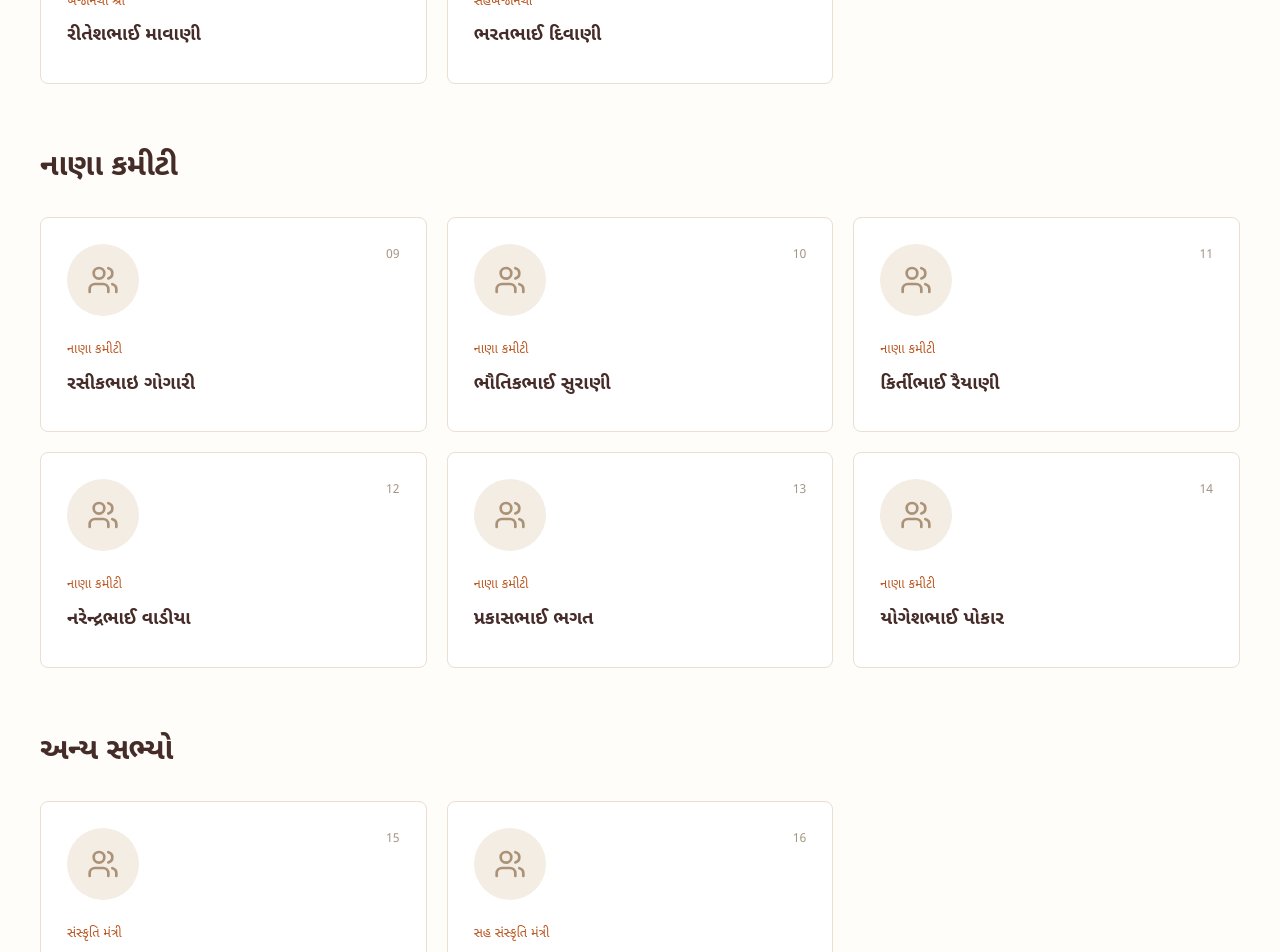
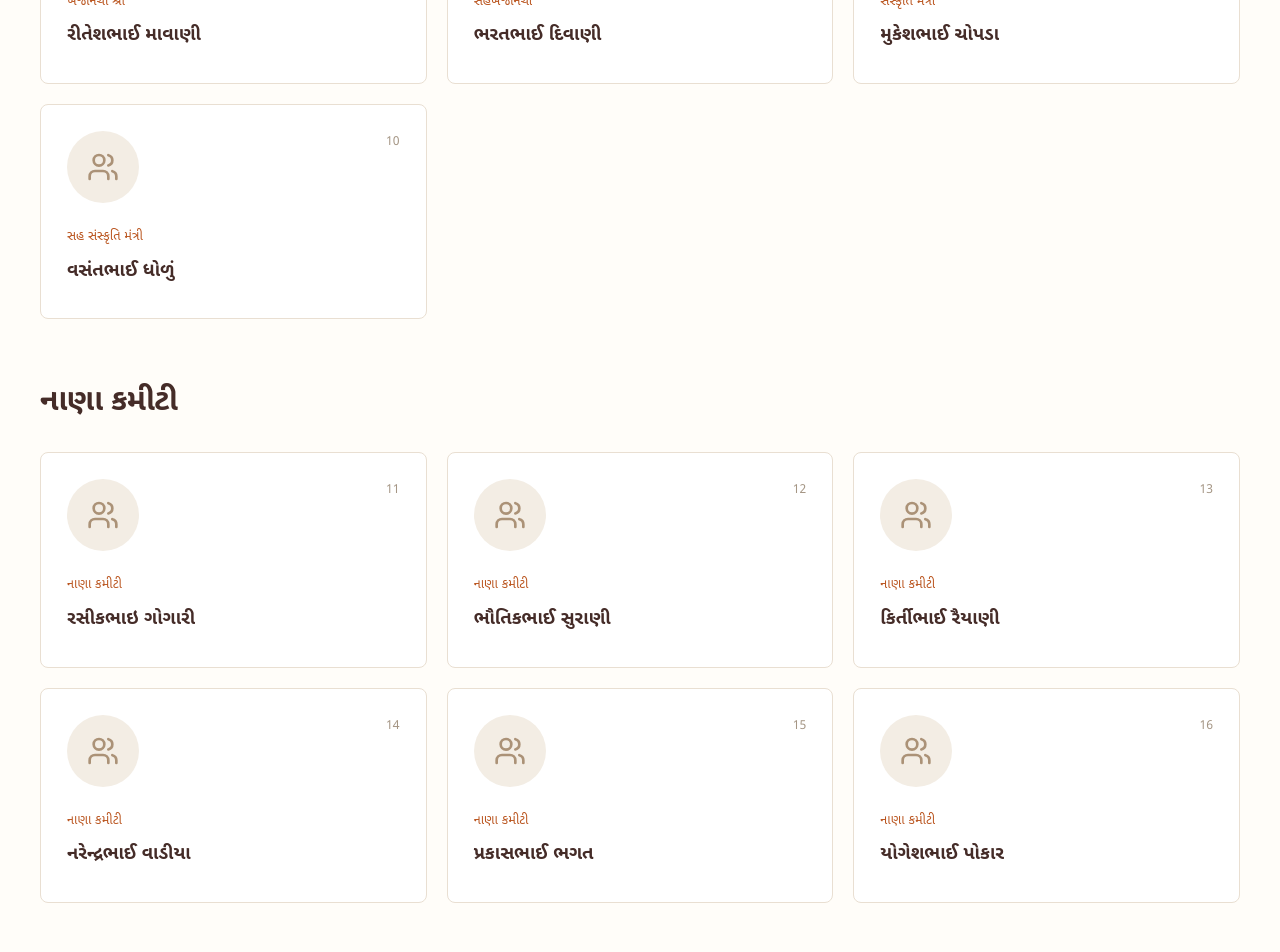
Before and after one commit to arvindlirco-png/DSS, a React (Vite) app: page /#/committee in a window 1280 px wide. Shown: the part 1260-2212 px from the top of the page. Built offline with nearby package versions, Linux system fonts and the light colour scheme.

Commit message:
Place cultural ministers under office bearers before finance committee

```diff
--- a/src/data/committee.ts
+++ b/src/data/committee.ts
@@ -9,9 +9,10 @@ const names = [
  ['હષૅદભાઈ ચોપડા','Harshadbhai Chopda','સહ મંત્રી','Joint Secretary'],
  ['રીતેશભાઈ માવાણી','Riteshbhai Mavani','ખજાનચી શ્રી','Treasurer'],
  ['ભરતભાઈ દિવાણી','Bharatbhai Diwani','સહખજાનચી','Joint Treasurer'],
- ['રસીકભાઇ ગોગારી','Rasikbhai Gogari'],['ભૌતિકભાઈ સુરાણી','Bhautikbhai Surani'],['કિર્તીભાઈ રૈયાણી','Kirtibhai Raiyani'],['નરેન્દ્રભાઈ વાડીયા','Narendrabhai Wadiya'],['પ્રકાસભાઈ ભગત','Prakashbhai Bhagat'],['યોગેશભાઈ પોકાર','Yogeshbhai Pokar'],['મુકેશભાઈ ચોપડા','Mukeshbhai Chopda','સંસ્કૃતિ મંત્રી','Sanskruti Mantri'],['વસંતભાઈ ધોળું','Vasantbhai Dholu','સહ સંસ્કૃતિ મંત્રી','Saha Sanskruti Mantri'],
+ ['મુકેશભાઈ ચોપડા','Mukeshbhai Chopda','સંસ્કૃતિ મંત્રી','Sanskruti Mantri'],['વસંતભાઈ ધોળું','Vasantbhai Dholu','સહ સંસ્કૃતિ મંત્રી','Saha Sanskruti Mantri'],
+ ['રસીકભાઇ ગોગારી','Rasikbhai Gogari'],['ભૌતિકભાઈ સુરાણી','Bhautikbhai Surani'],['કિર્તીભાઈ રૈયાણી','Kirtibhai Raiyani'],['નરેન્દ્રભાઈ વાડીયા','Narendrabhai Wadiya'],['પ્રકાસભાઈ ભગત','Prakashbhai Bhagat'],['યોગેશભાઈ પોકાર','Yogeshbhai Pokar'],
 ];
-export const committee:Person[] = names.map((n,i)=>({name:bi(n[0],n[1]),role:n[2]?bi(n[2],n[3]):bi('નાણા કમીટી','Finance Committee'),group:i<8?'office':i<14?'finance':'other',responsibility:pending,photo:'',phone:'',publicPhone:false}));
+export const committee:Person[] = names.map(n=>({name:bi(n[0],n[1]),role:n[2]?bi(n[2],n[3]):bi('નાણા કમીટી','Finance Committee'),group:n[2]?'office':'finance',responsibility:pending,photo:'',phone:'',publicPhone:false}));
 export const committeeNote = bi('આપેલી 16 સભ્યોની યાદી મુજબ. કાર્યકાળ અને સત્તાવાર મંજૂરીની વિગતો બાકી છે. અંગ્રેજી નામો તથા છેલ્લાં બે નામોના ગુજરાતી લખાણની પુષ્ટિ જરૂરી છે.','Based on the supplied list of 16 people. Term and official approval details are pending. English transliterations and the Gujarati spellings of the final two names require confirmation.');
 export const groups = {office:bi('હોદ્દેદારો','Office bearers'),finance:bi('નાણા કમીટી','Finance Committee'),other:bi('અન્ય સભ્યો','Other members')};
 export const eventCommittees: {name:Text; members:Text[]}[] = [];
--- a/src/main.tsx
+++ b/src/main.tsx
@@ -42,7 +42,7 @@ function Home(){const t=useText();return <>
  </>}
 function About(){return <><PageHead title={headings.about} description={site.intro}/><Badge/><Sections items={aboutSections}/></>}
 function Objectives(){const t=useText();return <><PageHead title={headings.objectives} description={objectiveNote}/><ObjectiveCards/><p className="source-note">{t(site.draft)}</p></>}
-function Committee(){const t=useText();return <><PageHead title={headings.committee} description={committeeNote}/><p className="notice-bar">{t(ui.term)}: {t(pending)}</p>{(['office','finance','other'] as const).map(group=><section className="section" key={group}><SectionHeader title={groups[group]}/><div className="people-grid">{committee.map((p,i)=>p.group===group?<PersonCard person={p} index={i} key={i}/>:null)}</div></section>)}{eventCommittees.map((c,i)=><section key={i}><h2>{t(c.name)}</h2><ul>{c.members.map((m,j)=><li key={j}>{t(m)}</li>)}</ul></section>)}</>}
+function Committee(){const t=useText();return <><PageHead title={headings.committee} description={committeeNote}/><p className="notice-bar">{t(ui.term)}: {t(pending)}</p>{(['office','finance','other'] as const).filter(group=>committee.some(p=>p.group===group)).map(group=><section className="section" key={group}><SectionHeader title={groups[group]}/><div className="people-grid">{committee.map((p,i)=>p.group===group?<PersonCard person={p} index={i} key={i}/>:null)}</div></section>)}{eventCommittees.map((c,i)=><section key={i}><h2>{t(c.name)}</h2><ul>{c.members.map((m,j)=><li key={j}>{t(m)}</li>)}</ul></section>)}</>}
 function Events(){const t=useText();const [filter,setFilter]=useState('all');const shown=events.filter(e=>filter==='all'||e.status===filter);return <><PageHead title={headings.events}/><div className="filters">{[['all',ui.all],['upcoming',ui.upcoming],['completed',ui.past]].map(([key,label])=><button key={key as string} aria-pressed={filter===key} className={filter===key?'selected':''} onClick={()=>setFilter(key as string)}>{t(label as Text)}</button>)}</div>{shown.length?<div className="two-col">{shown.map(e=><EventCard key={e.id} event={e}/>)}</div>:<Empty/>}</>}
 function EventDetail(){const {id}=useParams();const t=useText();const e=events.find(x=>x.id===id);if(!e)return <NotFound/>;return <><PageHead title={e.title} description={e.description}/>{e.sample&&<Badge sample/>}{e.banner&&<img className="detail-banner" src={e.banner} alt={t(e.title)}/>}<div className="detail-grid">{[[ui.date,e.dateLabel?t(e.dateLabel):e.date||t(pending)],[pl.time,`${e.start||t(pending)}${e.end?' – '+e.end:''}`],[pl.venue,t(e.venue)],[pl.organiser,t(e.organiser)],[pl.contact,t(e.contact)]].map(([label,value],i)=><div className="card" key={i}><h3>{t(label as Text)}</h3><p>{value as string}</p></div>)}</div><h2>{t(pl.schedule)}</h2>{e.schedule.length?<ol>{e.schedule.map((s,i)=><li key={i}>{s.time} · {t(s.title)}</li>)}</ol>:<p>{t(pending)}</p>}<h2>{t(pl.invitation)}</h2>{e.invitation?<a href={e.invitation} target="_blank" rel="noopener noreferrer">{t(ui.download)}</a>:<p>{t(pl.noAttachment)}</p>}{e.albumId&&<ButtonLink to={`/gallery?album=${e.albumId}`}>{t(navigation[6][1])}</ButtonLink>}</>}
 function Notices(){const t=useText();const [query,setQuery]=useState('');const [category,setCategory]=useState('all');const filtered=notices.filter(n=>(category==='all'||String(n.category)===category)&&`${t(n.title)} ${t(n.summary)}`.toLocaleLowerCase().includes(query.toLocaleLowerCase()));return <><PageHead title={headings.notices}/><div className="filter-row"><label>{t(ui.search)}<input type="search" value={query} onChange={e=>setQuery(e.target.value)}/></label><label>{t(ui.category)}<select aria-label={t(ui.category)} value={category} onChange={e=>setCategory(e.target.value)}><option value="all">{t(pl.allCategories)}</option>{noticeCategories.map((c,i)=><option value={i} key={i}>{t(c)}</option>)}</select></label></div><div className="notice-list">{filtered.length?filtered.map(n=><article className="card" key={n.id}><div className="actions">{n.sample&&<Badge sample/>}{n.date&&Date.now()-Date.parse(n.date)>=0&&Date.now()-Date.parse(n.date)<14*86400000&&<span className="badge">{t(ui.new)}</span>}<span className="eyebrow">{t(noticeCategories[n.category])}</span></div><h2>{t(n.title)}</h2><p>{t(n.summary)}</p><small>{t(ui.date)}: {n.date||t(pending)} · {t(n.language)}</small><p>{n.url?<a href={n.url} target="_blank" rel="noopener noreferrer">{t(ui.view)}</a>:t(pl.noAttachment)}</p></article>):<Empty/>}</div></>}
```
